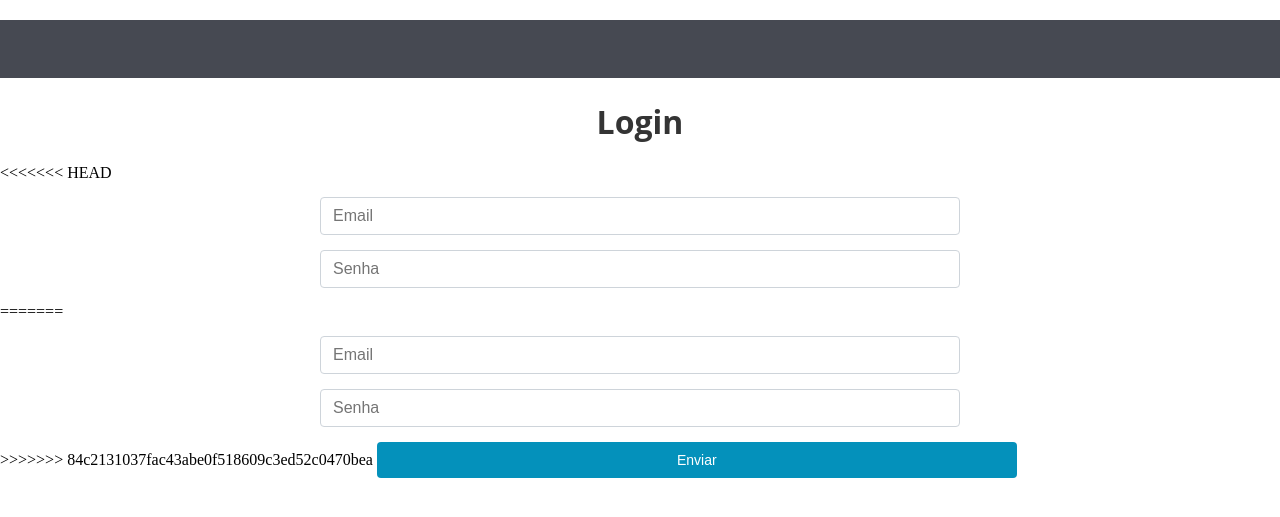
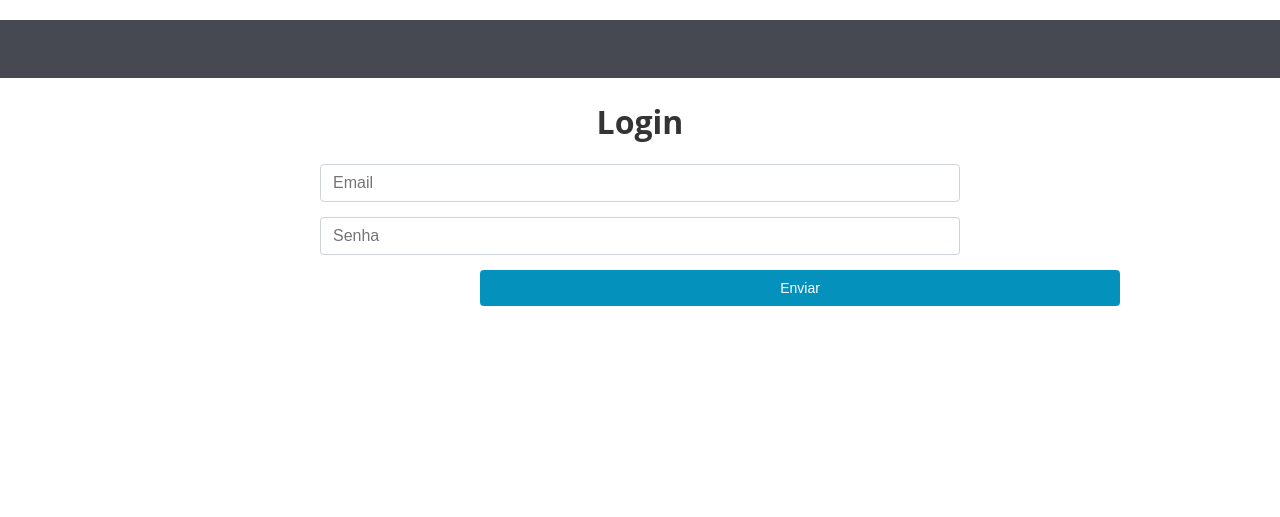
Before and after one commit to LucasReinhold/G2-Ecommerce-R3, a Django app: page /login in a window 1280 px wide. Shown: the part 53-570 px from the top of the page. Run offline with Django 3.2, Linux system fonts and the light colour scheme.

Commit message:
login apenas

```diff
--- a/ecommerce/core/static/css/qualquercoisa.css
+++ b/ecommerce/core/static/css/qualquercoisa.css
@@ -128,11 +128,7 @@ body {
 .login button {
     color: #fff;
     background: #0491bb;
-<<<<<<< HEAD
     margin-left: 480px;
-=======
-    margin-left: 390px;
->>>>>>> 84c2131037fac43abe0f518609c3ed52c0470bea
     margin-right: auto;
     text-align: center;
     box-shadow: none;
@@ -173,8 +169,4 @@ body {
 
 .login button:hover {
     background-color: deepskyblue;
-<<<<<<< HEAD
 }
-=======
-}
->>>>>>> 84c2131037fac43abe0f518609c3ed52c0470bea
--- a/ecommerce/core/templates/login.html
+++ b/ecommerce/core/templates/login.html
@@ -6,13 +6,8 @@
     {{form.errors}}
     <form method="POST">
         {% csrf_token %}
-<<<<<<< HEAD
         <input type="text" placeholder="Email" name="email">
         <input type="password" placeholder="Senha" name="senha">
-=======
-        <input class="inputbt" type="text" placeholder="Email" name="email">
-        <input class="inputbt" type="password" placeholder="Senha" name="senha">
->>>>>>> 84c2131037fac43abe0f518609c3ed52c0470bea
         <button type="submit">Enviar</button>
     </form>
 </div>
```
